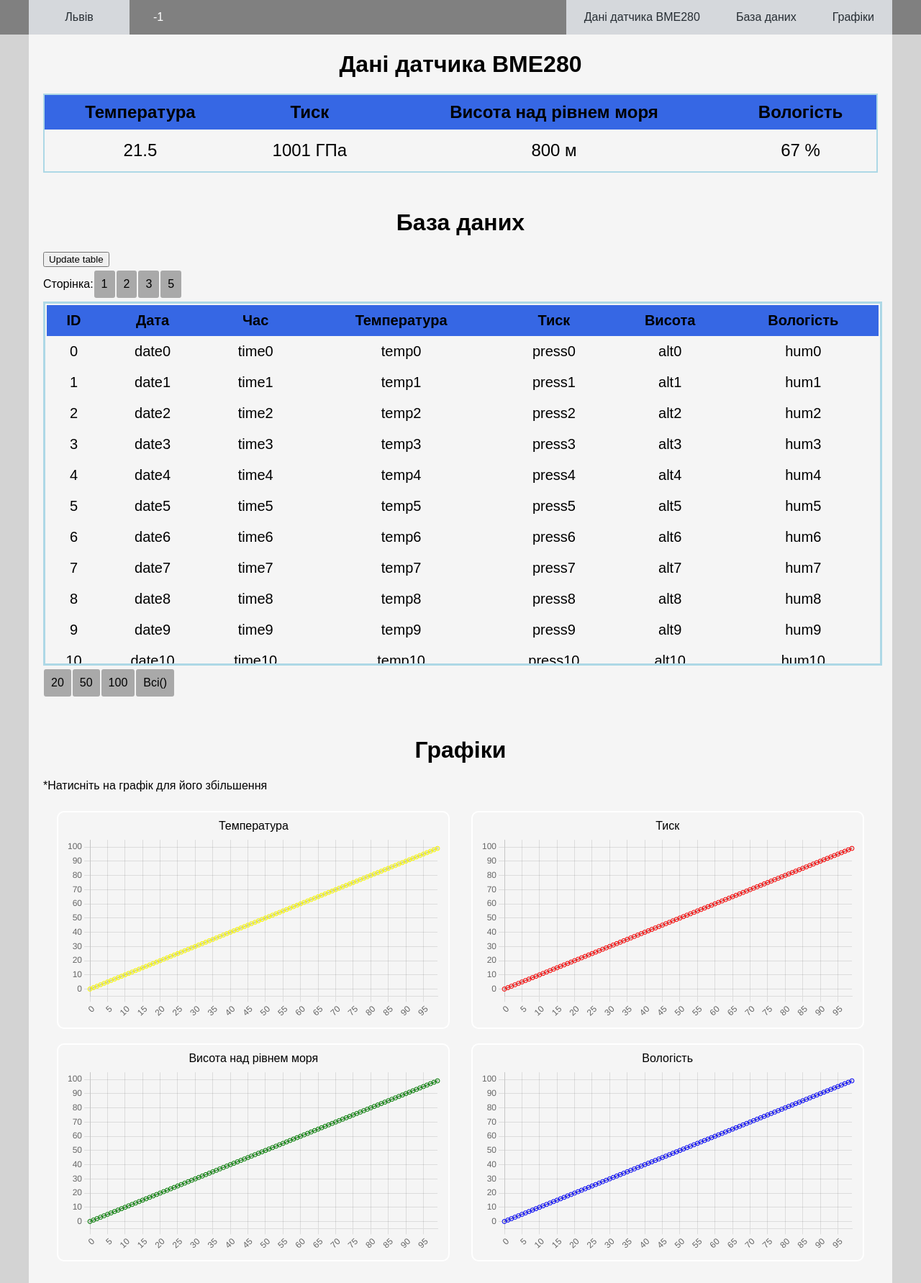
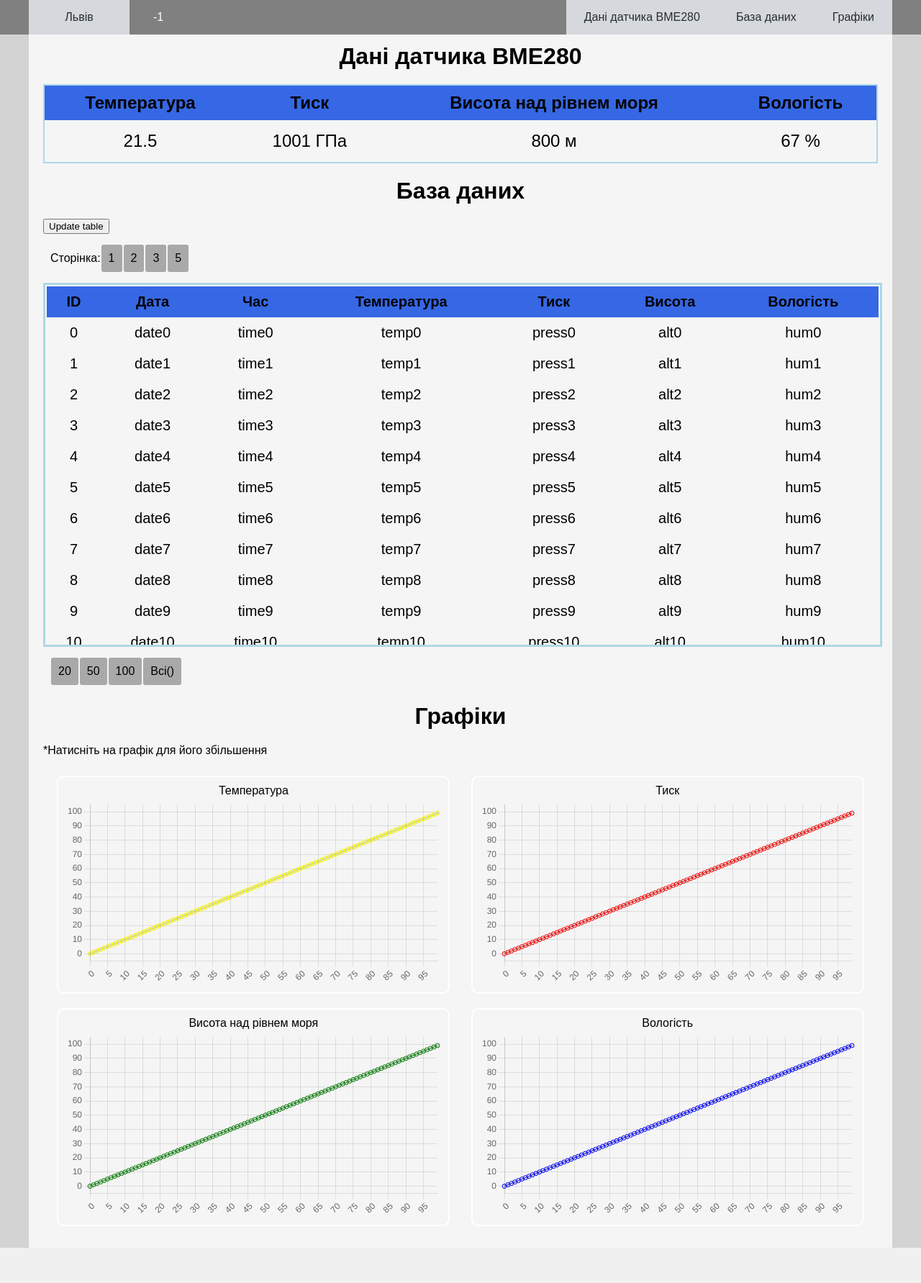
Before and after one commit to RuslanNadyrshyn/WeatherStation, a PHP site: page /index.html in a window 1280 px wide. Shown: the whole page at 72% size. After the commit the page ends 1734 px from the top, so only its background shows below. Run offline with PHP 8.4, Linux system fonts and the light colour scheme.

Commit message:
fix errors

```diff
--- a/css/style.css
+++ b/css/style.css
@@ -18,12 +18,15 @@ header {
 }
 
 nav {
-	display:flex;
+	display: flex;
 	flex-direction: row;
-	justify-content: space-between;
 	max-width: 1200px;
 	margin: 0 auto;
 }
+header nav {
+	justify-content: space-between;
+}
+
 nav a {
 	text-decoration: none;
 	display:block;
@@ -103,11 +106,12 @@ nav a:hover, .dropdown:hover, .dropdown-weather:hover {
 	flex-direction: column;
 	max-width: 1160px;
 	padding: 20px;
+	padding-top: 40px;
 	background-color: whitesmoke;
 }
 
 h1 {
-	padding-top: 30px;
+	margin: 20px;
 	text-align: center;
 }
 
@@ -147,11 +151,9 @@ tr:not(:first-child):hover {
 }
 
 .navigator-block {
-	display: flex;
 	overflow: auto;
 	align-items: center;
-	text-align: center;
-
+	margin: 10px;
 }
 .navigator-label {
 	font-size: 18px;
--- a/extract_db.php
+++ b/extract_db.php
@@ -1,9 +1,5 @@
 <?php
 include "connect_db.php";    				// З'єднання з файлом connect_db.php
-
-session_start();                            // Зчитування змінних $count та $start з сесії
-$count = $_SESSION['count'];
-$start = $_SESSION['start'];
 
 $rows = array();                            // Створення масиву для даних з БД
 // Отримання даних таблиці bme280
--- a/index.html
+++ b/index.html
@@ -57,23 +57,23 @@
         </table>
         <h1 id="db-label">База даних</h1>
         <button onclick="updateTable()">Update table</button>
-        <div class="navigator-block">
+        <nav class="navigator-block">
             Сторінка:
-            <div class="navigator-item" onclick="window.location='index.php?count=20';">1</div>
-            <div class="navigator-item" onclick="window.location='index.php?count=20';">2</div>
-            <div class="navigator-item" onclick="window.location='index.php?count=20';">3</div>
-            <div class="navigator-item" onclick="window.location='index.php?count=20';">5</div>
-        </div>
+            <a class="navigator-item" onclick="window.location='index.php?count=20';">1</a>
+            <a class="navigator-item" onclick="window.location='index.php?count=20';">2</a>
+            <a class="navigator-item" onclick="window.location='index.php?count=20';">3</a>
+            <a class="navigator-item" onclick="window.location='index.php?count=20';">5</a>
+        </nav>
         <!-- Вивід навігатора сторінок і кількості значень БД -->
         <div class="db-table-container">
             <table id="dbTable"></table>
         </div>
-        <div class="navigator-block">
-            <div class="navigator-item" onclick="window.location='index.php?count=20';">20</div>
-            <div class="navigator-item" onclick="window.location='index.php?count=50';">50</div>
-            <div class="navigator-item" onclick="window.location='index.php?count=100';">100</div>
-            <div class="navigator-item" onclick="window.location='index.php?count=';">Всі()</div>
-        </div>
+        <nav class="navigator-block">
+            <a class="navigator-item" onclick="window.location='index.php?count=20';">20</a>
+            <a class="navigator-item" onclick="window.location='index.php?count=50';">50</a>
+            <a class="navigator-item" onclick="window.location='index.php?count=100';">100</a>
+            <a class="navigator-item" onclick="window.location='index.php?count=';">Всі()</a>
+        </nav>
         <!-- Вивід навігатора сторінок БД -->
         <h1 id="charts-label">Графіки</h1>
         <p>*Натисніть на графік для його збільшення</p>
```
Also changed, not shown: index.php (+4 -8 lines).
